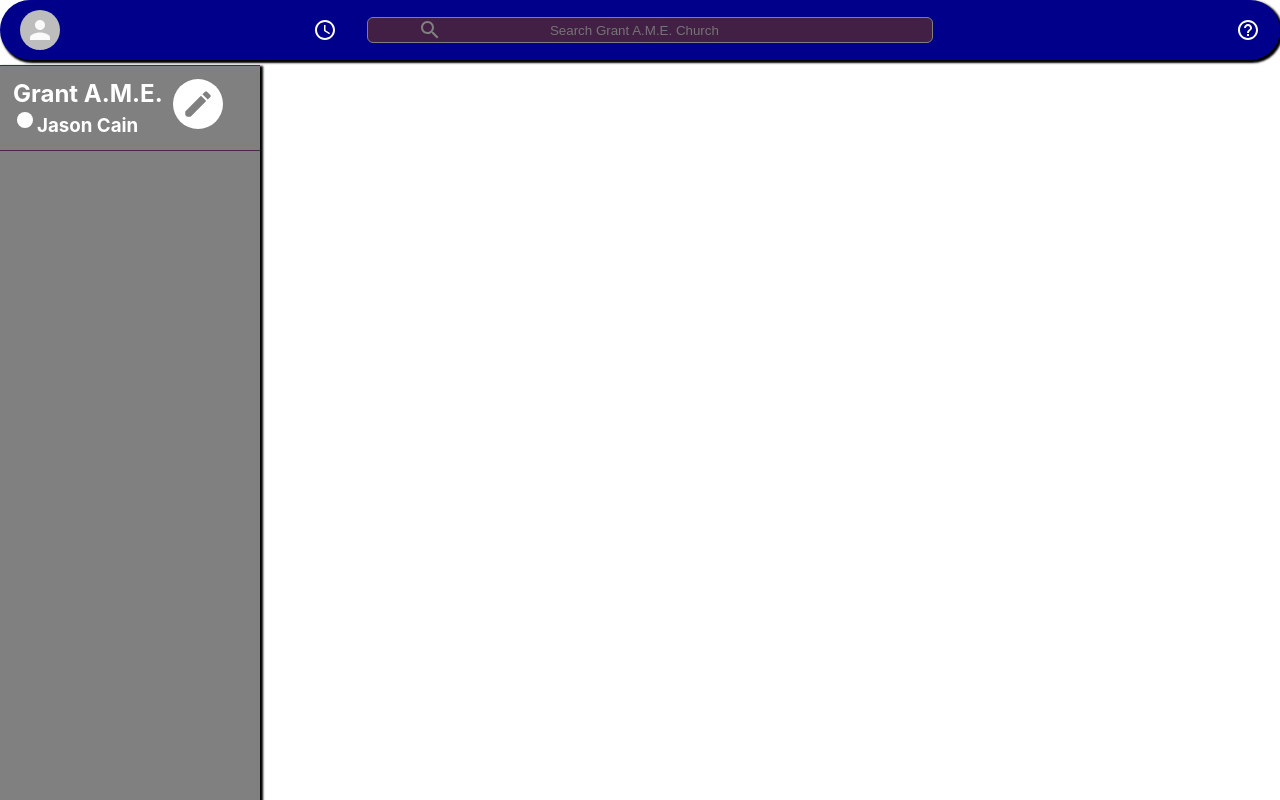
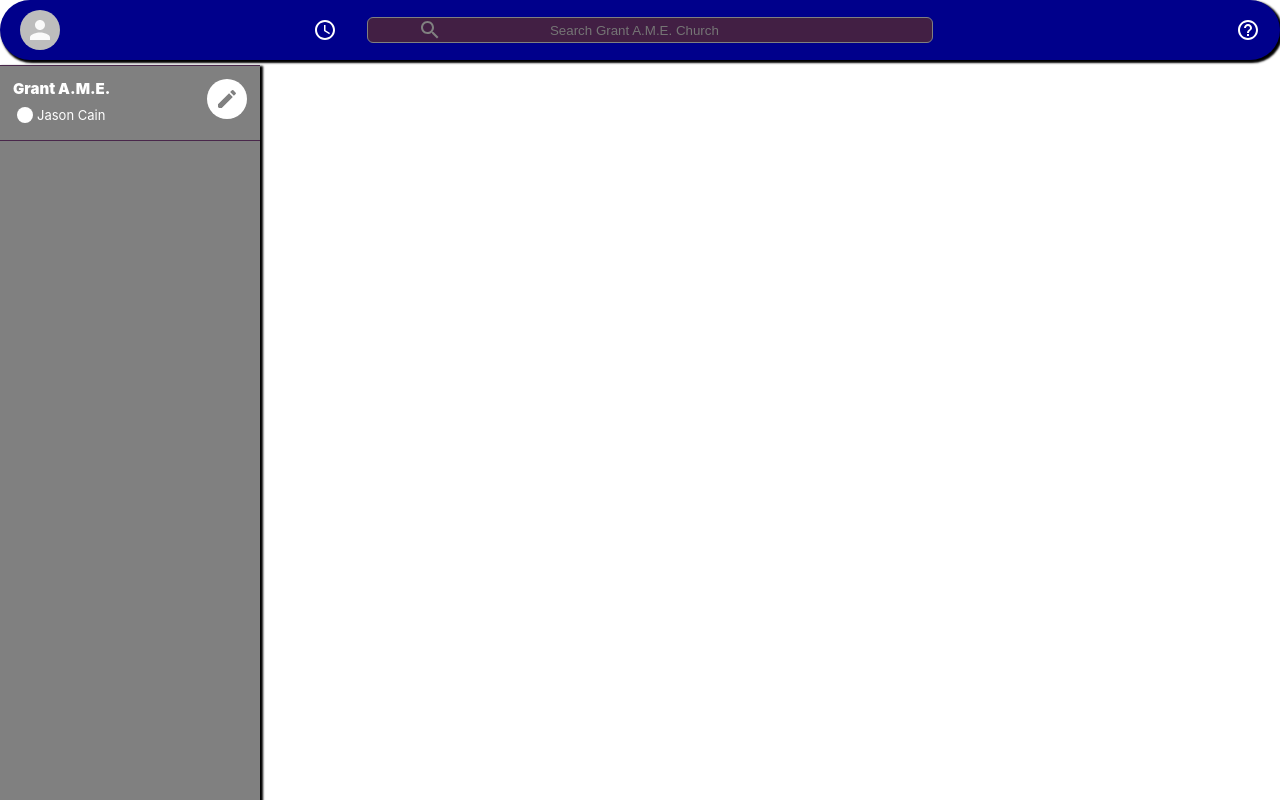
Before and after one commit to cainjason/game-v1, a React (Create React App) app in the folder game/: page / in a window 1280 px wide. Shown: the top 800 px of the page. Built offline with nearby package versions, Linux system fonts and the light colour scheme.

Commit message:
changed font size

```diff
--- a/game/src/Components/Sidebar.js
+++ b/game/src/Components/Sidebar.js
@@ -40,10 +40,9 @@ const SidebarHeader = styled.div`
     > .MuiSvgIcon-root {
         padding: 8px;
         color: gray;
-        font-size: 50px;
+        font-size: 40px;
         background-color: white;
         border-radius: 999px;
-        margin-left: 10px;
         cursor: pointer;
         :hover {
             opacity: 0.8;
@@ -51,4 +50,19 @@ const SidebarHeader = styled.div`
     }
 `;
 
-const SidebarInfo = styled.div``;
+const SidebarInfo = styled.div`
+    flex: 1;
+
+    > h2 {
+        font-size: 15px;
+        font-weight: 900;
+        margin-bottom: 5px;
+    }
+
+    > h3 {
+        display: flex;
+        font-size: 13px;
+        font-weight: 400;
+        align-items: center;
+    }
+`;
```
